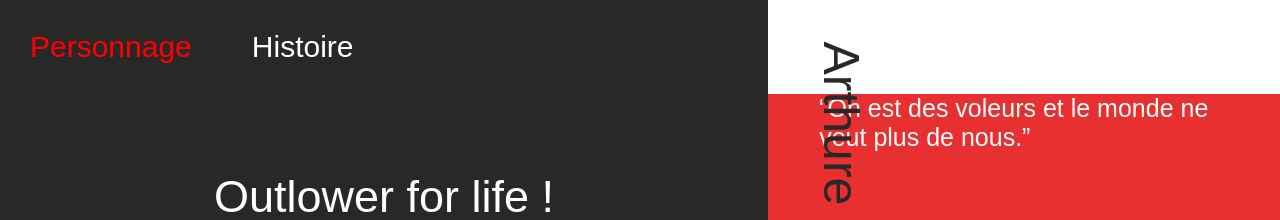
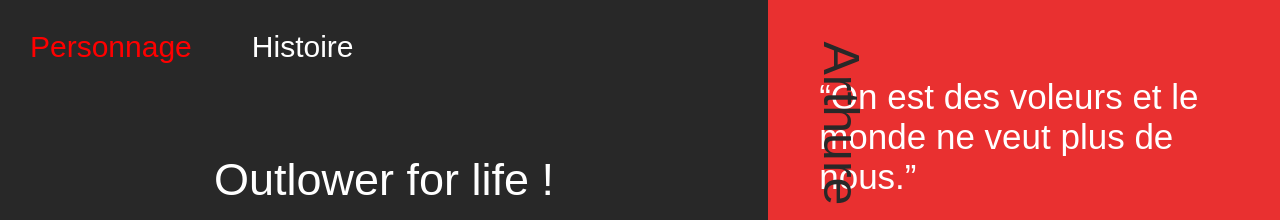
Before and after one commit to ETombuyses/Workshop-web, a plain HTML site: page src/Furiza/index.html in a window 1280 px wide. Shown: the top 220 px of the page. Drawn offline with Linux system fonts and the light colour scheme; a web font is replaced by a local one.

Commit message:
Furiza fini

```diff
--- a/src/Furiza/style.css
+++ b/src/Furiza/style.css
@@ -51,6 +51,7 @@ main{
 
 nav{
   width: 60vw;
+  position: absolute;
 }
 nav ul{
   display: flex;
@@ -80,7 +81,7 @@ nav ul{
   align-items: center;
 }
   .leftContent h1{
-    margin-top: 10%;
+    margin-top: 20%;
     font-size: 45px;
   }
     .leftContent p{
@@ -112,8 +113,9 @@ nav ul{
   }
     .rigthContent h3{
       color: white;
-      font-size: 25px;
+      font-size: 35px;
       width: 80%;
+      margin-top:15%;
     }
       .rigthContent img{
         width: 35vw;
```
